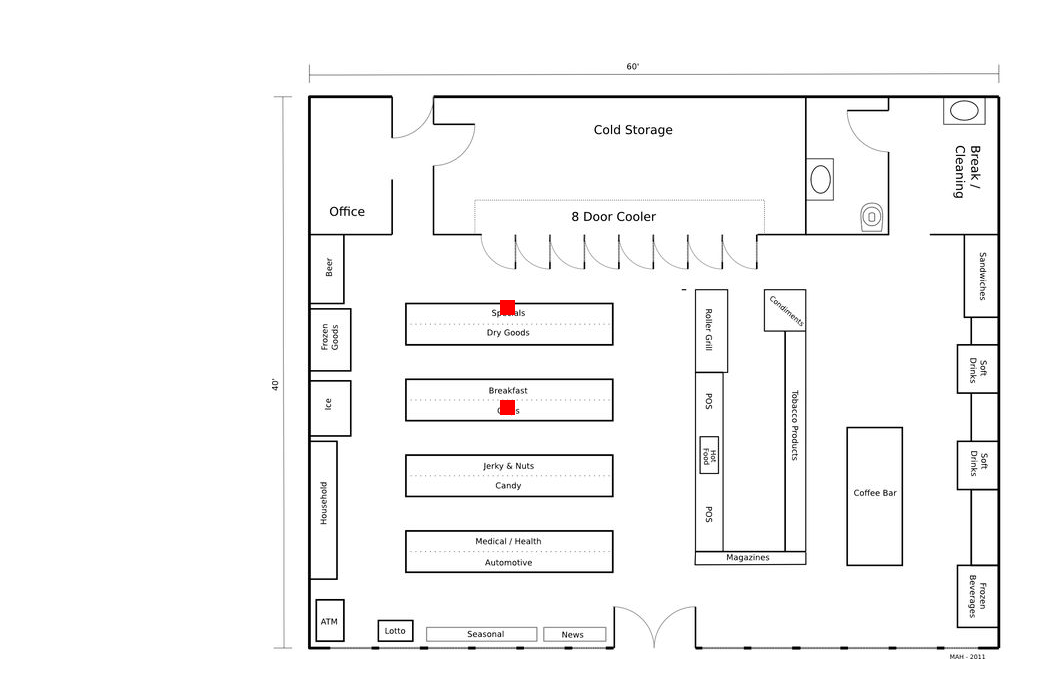
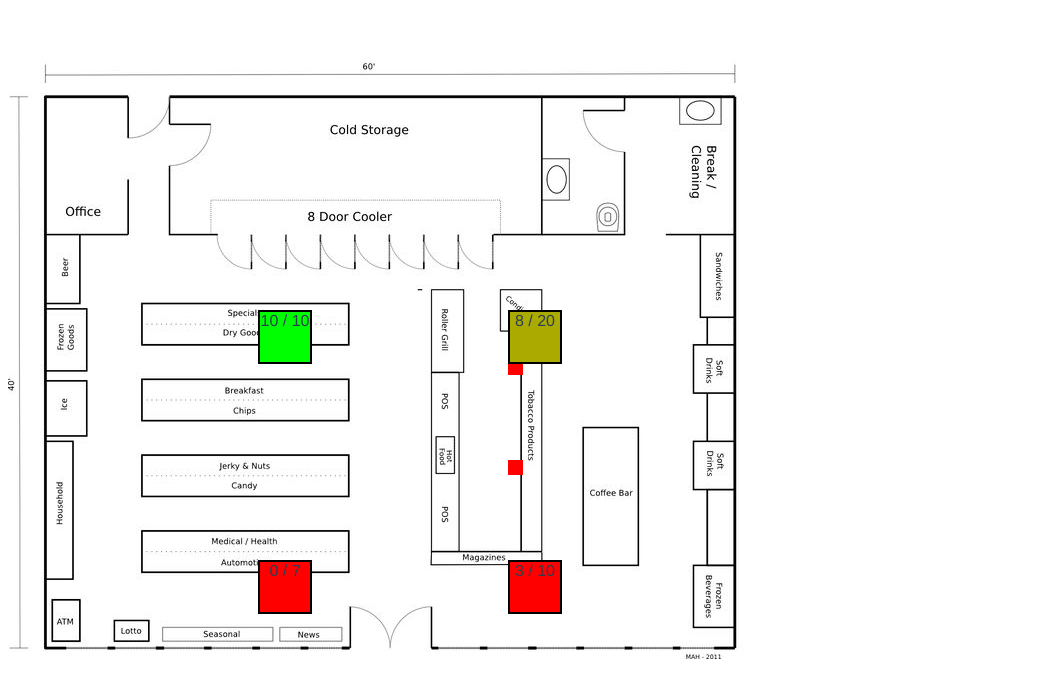
Before and after one commit to Konkko/junction2017-finnid, a Vue app in the folder front/: page / in a window 1280 px wide. Shown: the top 698 px of the page, without its empty margins (0-1056 px from the left). Built offline with nearby package versions, Linux system fonts and the light colour scheme; the HTML template or start-up script is replaced by a standard one.

Commit message:
Initial Stall implementation

```diff
--- a/front/src/components/GroundPlan.vue
+++ b/front/src/components/GroundPlan.vue
@@ -1,23 +1,28 @@
 <template>
-  <div>
+  <div class="ground-plan">
     <img src="../assets/groundplan.jpg" />
 
     <template v-for="(child, index) in items">
       <Item :x="child.x" :y="child.y"></Item>
     </template>
 
+    <template v-for="stall in stalls">
+      <Stall :model="stall"></Stall>
+    </template>
+
   </div>
 </template>
 
-<style></style>
-
 <script>
   import Item from './Item.vue';
+  import Stall from './Stall.vue';
+  import DemoData from '../demoData';
 
   export default {
     name: "GroundPlan",
     components: {
-      Item
+      Item,
+      Stall
     },
     data() {
       return {
@@ -30,8 +35,21 @@
             x: 400,
             y: 500
           }
-        ]
+        ],
+        stalls: DemoData.stalls
       }
     }
   }
 </script>
+
+<style>
+  .ground-plan {
+    position: relative;
+  }
+
+  img {
+    position: absolute;
+    top: 0px;
+    left: 0px;
+  }
+</style>
--- /dev/null
+++ b/front/src/components/Stall.vue
@@ -0,0 +1,54 @@
+<template>
+  <div class="stall" v-bind:class="[statusClass]" v-bind:style="style">
+   {{ model.productInstances.length }} / {{ model.approxCapacity }}
+  </div>
+</template>
+<script>
+export default {
+  name: 'Stall',
+  data() {
+    return {}
+  },
+  props: ['model'],
+  computed: {
+    style() {
+      const location = this.model.location;
+      return 'width: ' + location.width + 'px;' +
+        'height: ' + location.height + 'px;' +
+        'left: ' + location.x + 'px;' +
+        'top: ' + location.y + 'px;';
+    },
+    statusClass() {
+      const ratio = this.model.productInstances.length / this.model.approxCapacity;
+      if (this.model.productInstances.length === 0 || ratio <= (1/3)) {
+        return 'status-empty';
+      }
+      else if (ratio <= 2/3) {
+        return 'status-low';
+      }
+      else {
+        return 'status-full';
+      }
+    }
+  }
+}
+</script>
+
+<style scoped>
+  .stall {
+    border: 2px solid black;
+    position: absolute;
+  }
+
+  .status-empty {
+    background-color: #F00;
+  }
+
+  .status-low {
+    background-color: #AA0;
+  }
+
+  .status-full {
+    background-color: #0F0;
+  }
+</style>
--- /dev/null
+++ b/front/src/demoData.js
@@ -0,0 +1,44 @@
+export default {
+    stalls: [
+        {
+            location: {
+                width: 50,
+                height: 50,
+                x: 250,
+                y: 250
+            },
+            approxCapacity: 10,
+            productInstances: [{},{},{},{},{},{},{},{},{},{}]
+        },
+        {
+            location: {
+                width: 50,
+                height: 50,
+                x: 500,
+                y: 250
+            },
+            approxCapacity: 20,
+            productInstances: [{},{},{},{},{},{},{},{}]
+        },
+        {
+            location: {
+                width: 50,
+                height: 50,
+                x: 500,
+                y: 500
+            },
+            approxCapacity: 10,
+            productInstances: [{},{},{}]
+        },
+        {
+            location: {
+                width: 50,
+                height: 50,
+                x: 250,
+                y: 500
+            },
+            approxCapacity: 7,
+            productInstances: []
+        }
+    ]
+}
```
